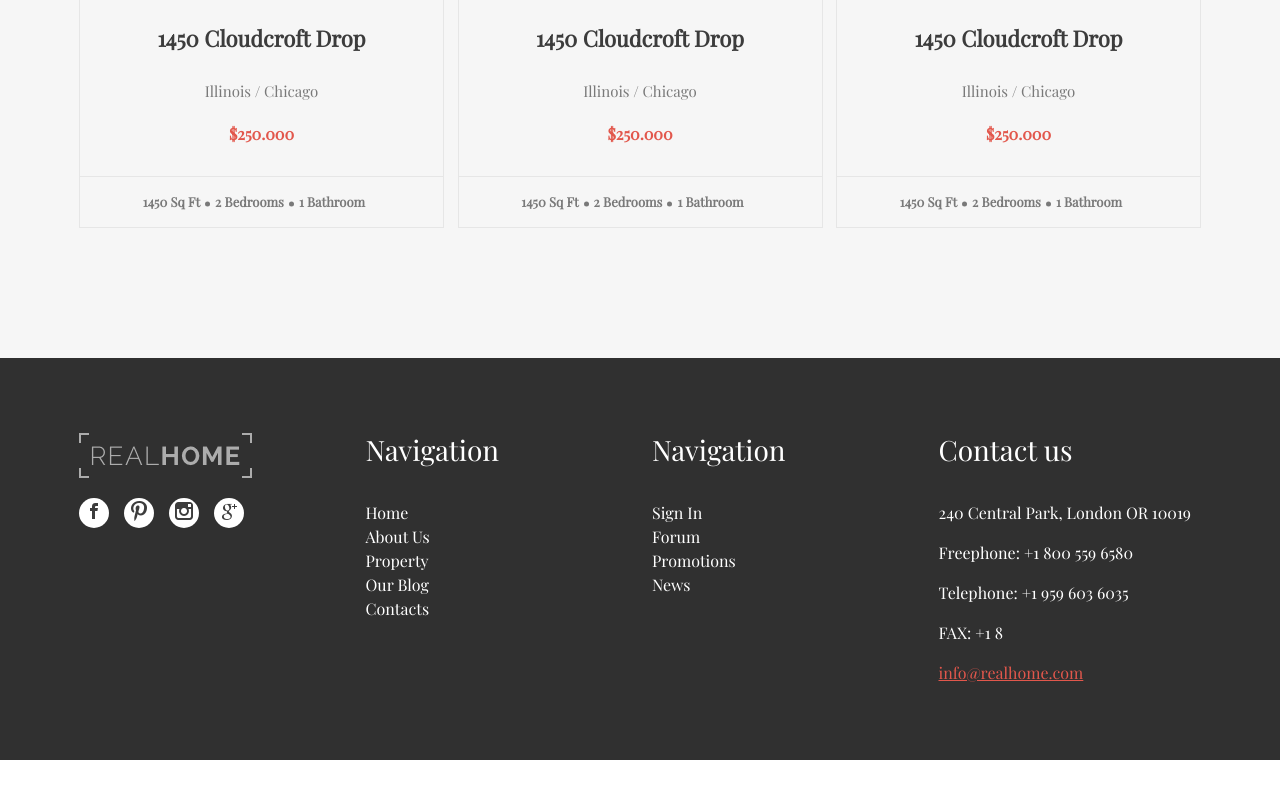
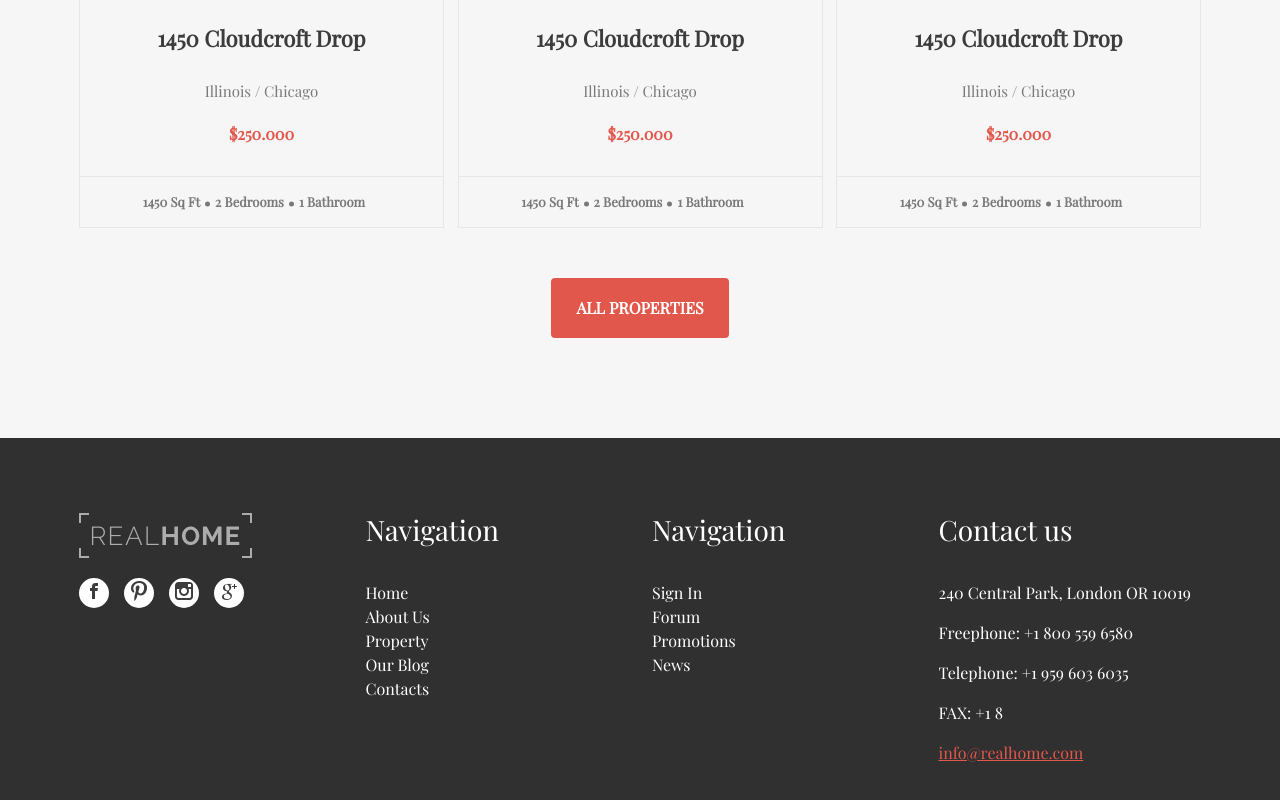
Before and after one commit to web-2017/Real-Home, a Vue app: page / in a window 1280 px wide. Shown: the part 2840-3640 px from the top of the page. Before the commit the page ends 3600 px from the top, so only its background shows below. Built offline with nearby package versions, Linux system fonts and the light colour scheme.

Commit message:
lesson-10 add button

```diff
--- a/src/assets/layouts/properties.scss
+++ b/src/assets/layouts/properties.scss
@@ -103,4 +103,19 @@
 			}
 		}
 	}
+
+	&__more {
+		margin-top: 20px;
+		background: $red;
+		color: #fff;
+		font-size: 16px;
+		font-weight: bold;
+		text-transform: uppercase;
+		outline: none;
+		border: none;
+		padding: 18px 25px;
+		&:hover {
+			background: $red;
+		}
+	}
 }
--- a/src/components/Properties.vue
+++ b/src/components/Properties.vue
@@ -11,6 +11,7 @@
 				<li class="properties__item">{{ property.desc.bath }} Bathroom</li>
 			</ul>
 		</div>
+		<div class="col"><button type="button" class="btn btn-primary properties__more">ALL Properties</button></div>
 	</div>
 </template>
 
--- a/src/views/Home.vue
+++ b/src/views/Home.vue
@@ -37,6 +37,7 @@
 				</div>
 
 				<Properties :propertiesData="propertiesData" />
+
 			</div>
 		</div>
 	</div>
```
